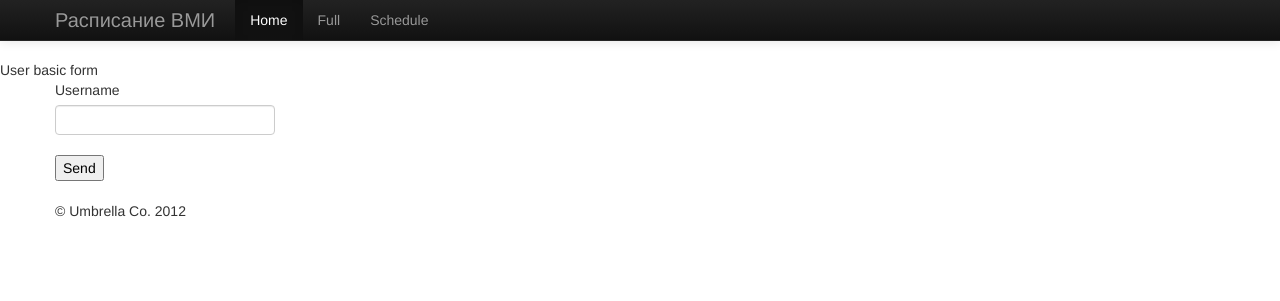
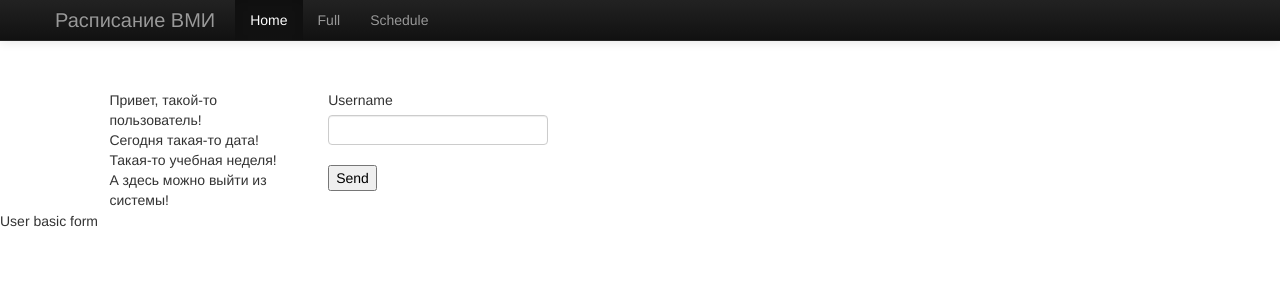
Before and after one commit to postindustrial/coursework, a Django app: page /form/ in a window 1280 px wide. Shown: the top 301 px of the page. Run offline with Django 3.2, Linux system fonts and the light colour scheme; some libraries are stand-ins or nearby versions.

Commit message:
added some design features

```diff
--- a/coursework/templates/base.html
+++ b/coursework/templates/base.html
@@ -24,7 +24,10 @@
     <body>
 
         <!-- This code is taken from http://twitter.github.com/bootstrap/examples/hero.html -->
+        <div class="container-fluid"></div>
 
+        <div class="row-fluid">
+        <div class="span12">
         <div class="navbar navbar-inverse navbar-fixed-top">
             <div class="navbar-inner">
                 <div class="container">
@@ -37,23 +40,26 @@
                 </div>
             </div>
         </div>
+        </div>
+        </div>
+
+        <div class="row-fluid">
+            <div class="span1">
+
+            </div>
+            <div class="span2">
+                {% include "hello.html" %}
+            </div>
+            <div class="span9" id="content">
+            {% block content %}
+            {% endblock %}
+            </div>
+        </div>
+
+        </div>
 
         {% block heading %}{% endblock %}
 
-        {% if messages %}
-            <ul class="messages">
-                {% for message in messages %}
-                    <li{% if message.tags %} class="{{ message.tags }}"{% endif %}>{{ message }}</li>
-                {% endfor %}
-            </ul>
-        {% endif %}
-
-        <div class="container">
-            {% block content %}{% endblock %}
-            <footer>
-                <p>&copy; Umbrella Co. 2012</p>
-            </footer>
-        </div> <!-- /container -->
 
         {% block bottomjs %}
         <script src="//ajax.googleapis.com/ajax/libs/jquery/1.9.1/jquery.js"></script>
@@ -63,5 +69,6 @@
 
         <script src="{{ STATIC_URL }}js/main.js"></script>
         {% endblock %}
+
     </body>
 </html>
--- a/coursework/templates/frontpage.html
+++ b/coursework/templates/frontpage.html
@@ -20,9 +20,6 @@
     </script>
 
 {% endblock %}
-
-
-{% block heading %}Login using any of the following methods{% endblock %}
 
 
 {% block content %}
--- /dev/null
+++ b/coursework/templates/hello.html
@@ -0,0 +1,6 @@
+{% block content %}
+    Привет, такой-то пользователь! <br>
+    Сегодня такая-то дата! <br>
+    Такая-то учебная неделя! <br>
+    А здесь можно выйти из системы! <br>
+{% endblock %}
```
